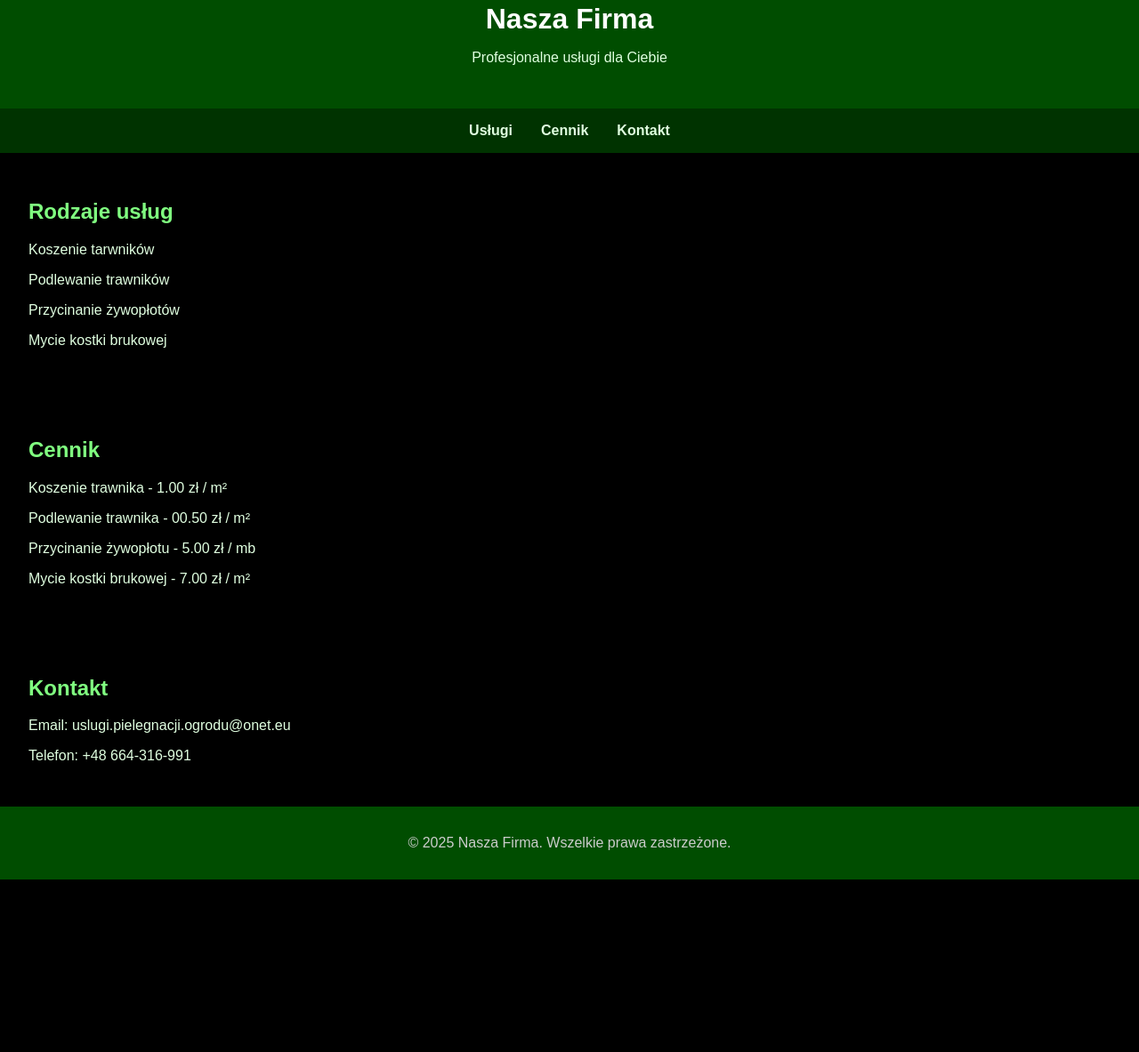
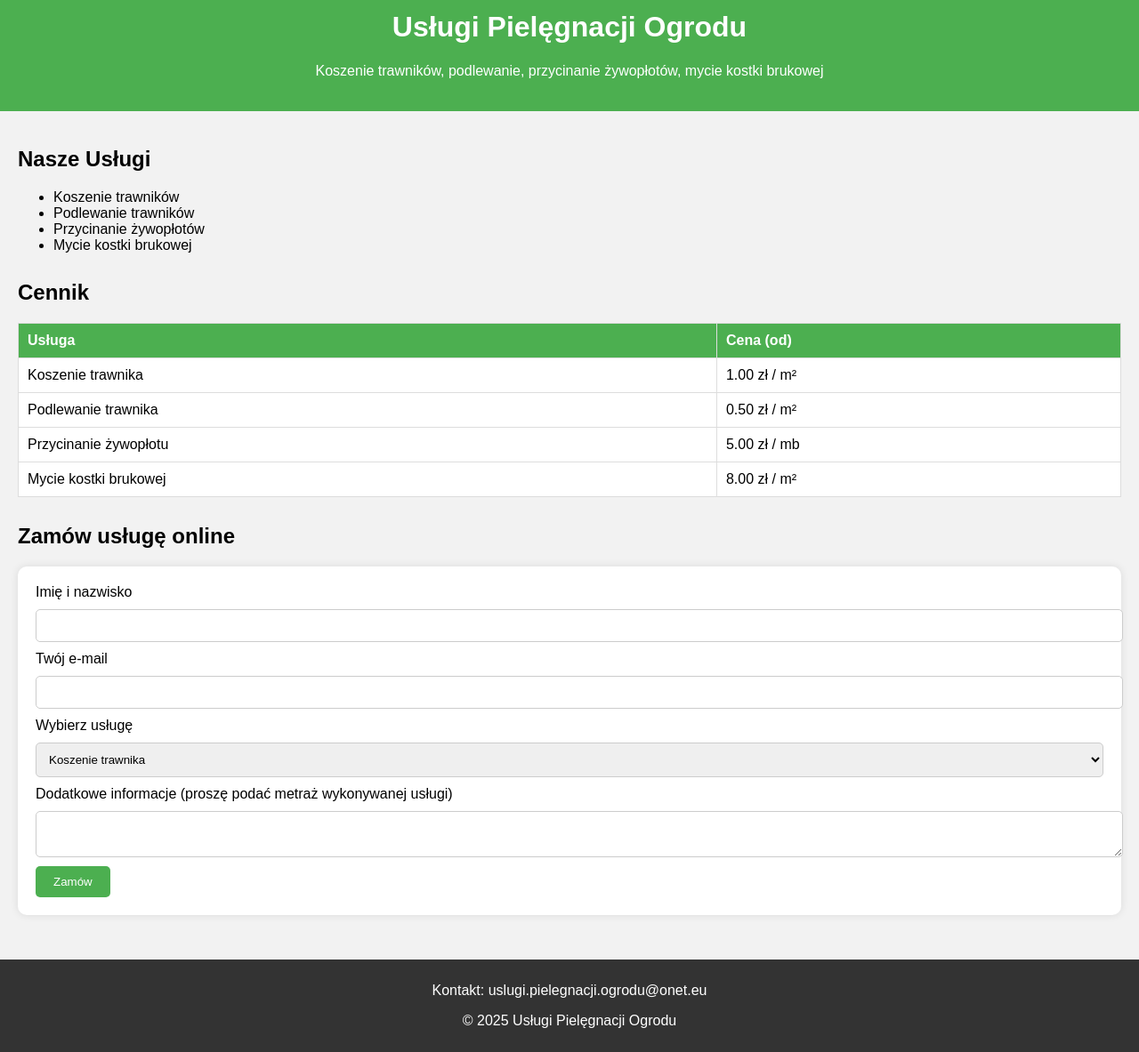
Before and after one commit to DjTomil/Us-ugi-piel-gnacji-ogrodu, a plain HTML site: page index.html in a window 1280 px wide. Shown: the part 29-1212 px from the top of the page at 89% size. Before the commit the page ends 1018 px from the top, so only its background shows below. Drawn offline with Linux system fonts and the light colour scheme.

Commit message:
Update index.html

```diff
--- a/index.html
+++ b/index.html
@@ -1,88 +1,155 @@
 <!DOCTYPE html><html lang="pl">
 <head>
-  <meta charset="UTF-8" />
-  <meta name="viewport" content="width=device-width, initial-scale=1.0" />
-  <title>Nasza Firma</title>
+  <meta charset="UTF-8">
+  <meta name="viewport" content="width=device-width, initial-scale=1.0">
+  <title>Usługi Pielęgnacji Ogrodu</title>
   <style>
     body {
+      font-family: Arial, sans-serif;
       margin: 0;
-      font-family: Arial, sans-serif;
-      background-color: #000;
-      color: #e0ffe0;
+      padding: 0;
+      background-color: #f2f2f2;
     }
     header {
-      background-color: #004d00;
-      padding: 2rem;
+      background-color: #4CAF50;
+      color: white;
+      padding: 20px;
       text-align: center;
     }
-    header h1 {
-      margin: 0;
-      color: #fff;
-    }
-    nav {
-      background-color: #003300;
-      display: flex;
-      justify-content: center;
-      gap: 2rem;
-      padding: 1rem;
-    }
-    nav a {
-      color: #e0ffe0;
-      text-decoration: none;
-      font-weight: bold;
+    main {
+      padding: 20px;
     }
     section {
-      padding: 2rem;
+      margin-bottom: 30px;
     }
-    h2 {
-      color: #80ff80;
+    form {
+      background-color: white;
+      padding: 20px;
+      border-radius: 10px;
+      box-shadow: 0 0 10px rgba(0,0,0,0.1);
     }
-    .service-list, .price-list {
-      list-style: none;
-      padding: 0;
+    label, input, select, textarea {
+      display: block;
+      width: 100%;
+      margin-bottom: 10px;
     }
-    .service-list li, .price-list li {
-      margin-bottom: 1rem;
+    input, select, textarea {
+      padding: 10px;
+      border: 1px solid #ccc;
+      border-radius: 5px;
+    }
+    button {
+      padding: 10px 20px;
+      background-color: #4CAF50;
+      color: white;
+      border: none;
+      border-radius: 5px;
+      cursor: pointer;
     }
     footer {
-      background-color: #004d00;
-      color: #ccc;
+      background-color: #333;
+      color: white;
       text-align: center;
-      padding: 1rem;
+      padding: 10px;
+    }
+    table {
+      width: 100%;
+      border-collapse: collapse;
+      background-color: white;
+    }
+    th, td {
+      border: 1px solid #ddd;
+      padding: 10px;
+      text-align: left;
+    }
+    th {
+      background-color: #4CAF50;
+      color: white;
     }
   </style>
 </head>
 <body>
   <header>
-    <h1>Nasza Firma</h1>
-    <p>Profesjonalne usługi dla Ciebie</p>
+    <h1>Usługi Pielęgnacji Ogrodu</h1>
+    <p>Koszenie trawników, podlewanie, przycinanie żywopłotów, mycie kostki brukowej</p>
   </header>
-  <nav>
-    <a href="#uslugi">Usługi</a>
-    <a href="#cennik">Cennik</a>
-    <a href="#kontakt">Kontakt</a>
-  </nav>  <section id="uslugi">
-    <h2>Rodzaje usług</h2>
-    <ul class="service-list">
-      <li>Koszenie tarwników</li>
-      <li>Podlewanie trawników</li>
-      <li>Przycinanie żywopłotów</li>
-      <li>Mycie kostki brukowej </li>
-    </ul>
-  </section>  <section id="cennik">
-    <h2>Cennik</h2>
-    <ul class="price-list">
-      <li>Koszenie trawnika - 1.00 zł / m²</li>
-      <li>Podlewanie trawnika - 00.50 zł / m²</li>
-      <li>Przycinanie żywopłotu - 5.00 zł / mb</li>
-      <li>Mycie kostki brukowej - 7.00 zł / m²</li>
-    </ul>
-  </section>  <section id="kontakt">
-    <h2>Kontakt</h2>
-    <p>Email: uslugi.pielegnacji.ogrodu@onet.eu</p>
-    <p>Telefon: +48 664-316-991</p>
-  </section>  <footer>
-    <p>&copy; 2025 Nasza Firma. Wszelkie prawa zastrzeżone.</p>
-  </footer>
-</body>
+  <main>
+    <section>
+      <h2>Nasze Usługi</h2>
+      <ul>
+        <li>Koszenie trawników</li>
+        <li>Podlewanie trawników</li>
+        <li>Przycinanie żywopłotów</li>
+        <li>Mycie kostki brukowej</li>
+      </ul>
+    </section><section>
+  <h2>Cennik</h2>
+  <table>
+    <tr>
+      <th>Usługa</th>
+      <th>Cena (od)</th>
+    </tr>
+    <tr>
+      <td>Koszenie trawnika</td>
+      <td>1.00 zł / m²</td>
+    </tr>
+    <tr>
+      <td>Podlewanie trawnika</td>
+      <td>0.50 zł / m²</td>
+    </tr>
+    <tr>
+      <td>Przycinanie żywopłotu</td>
+      <td>5.00 zł / mb</td>
+    </tr>
+    <tr>
+      <td>Mycie kostki brukowej</td>
+      <td>8.00 zł / m²</td>
+    </tr>
+  </table>
+</section>
+
+<section>
+  <h2>Zamów usługę online</h2>
+  <form id="orderForm">
+    <label for="name">Imię i nazwisko</label>
+    <input type="text" id="name" name="name" required>
+
+    <label for="email">Twój e-mail</label>
+    <input type="email" id="email" name="email" required>
+
+    <label for="service">Wybierz usługę</label>
+    <select id="service" name="service" required>
+      <option value="Koszenie trawnika">Koszenie trawnika</option>
+      <option value="Podlewanie trawnika">Podlewanie trawnika</option>
+      <option value="Przycinanie żywopłotu">Przycinanie żywopłotu</option>
+      <option value="Mycie kostki brukowej">Mycie kostki brukowej</option>
+    </select>
+
+    <label for="message">Dodatkowe informacje (proszę podać metraż wykonywanej usługi)</label>
+    <textarea id="message" name="message"></textarea>
+
+    <button type="submit">Zamów</button>
+  </form>
+</section>
+
+  </main>
+  <footer>
+    <p>Kontakt: uslugi.pielegnacji.ogrodu@onet.eu</p>
+    <p>&copy; 2025 Usługi Pielęgnacji Ogrodu</p>
+  </footer>  <script>
+    document.getElementById('orderForm').addEventListener('submit', function(e) {
+      e.preventDefault();
+
+      const name = document.getElementById('name').value;
+      const email = document.getElementById('email').value;
+      const service = document.getElementById('service').value;
+      const message = document.getElementById('message').value;
+
+      const orderSummary = `Zamówienie od: ${name}\nEmail: ${email}\nUsługa: ${service}\nDodatkowe informacje: ${message}`;
+
+      alert("Twoje zamówienie zostało przyjęte! Szczegóły zostały przesłane na email: uslugi.pielegnacji.ogrodu@onet.eu\n\n" + orderSummary);
+
+      // Tutaj można dodać obsługę wysyłki danych do serwera lub integrację z API mailowym
+    });
+  </script></body>
 </html>
```
